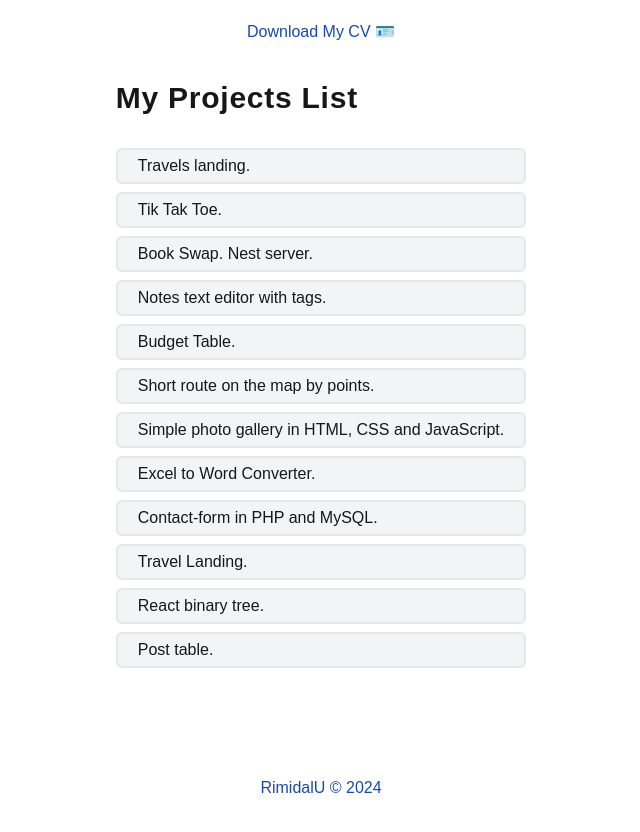
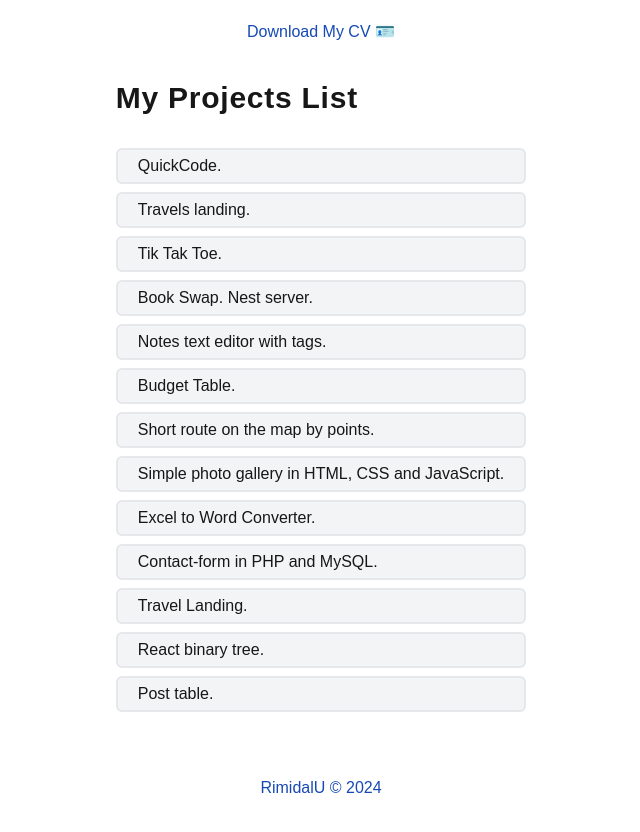
Before and after one commit to RimidalU/my-projects-landing, a Next.js app: page / in a window 1280 px wide. Shown: the top 832 px of the page, without its empty margins (319-959 px from the left). Built offline with nearby package versions, Linux system fonts and the light colour scheme.

Commit message:
docs: add quick-code project

```diff
--- a/src/data/projects.ts
+++ b/src/data/projects.ts
@@ -2,6 +2,23 @@ import { IProject } from '@/models/project.model'
 import { ProjectTool } from '@/models/projectTool.model'
 
 const PROJECTS: IProject[] = [
+    {
+        name: 'QuickCode.',
+        description:
+            'Compact and intuitive code editor designed for developers who value simplicity and efficiency..',
+        slug: 'QuickCode',
+        liveDemo: 'https://quick-code-beta.vercel.app/',
+        tools: [
+            ProjectTool.Next,
+            ProjectTool.React,
+            ProjectTool.TypeScript,
+            ProjectTool.HTML,
+            ProjectTool.TailwindCSS,
+            ProjectTool.ThreeJS,
+        ],
+        status: 'in progress',
+    },
+
     {
         name: 'Travels landing.',
         description:
```
